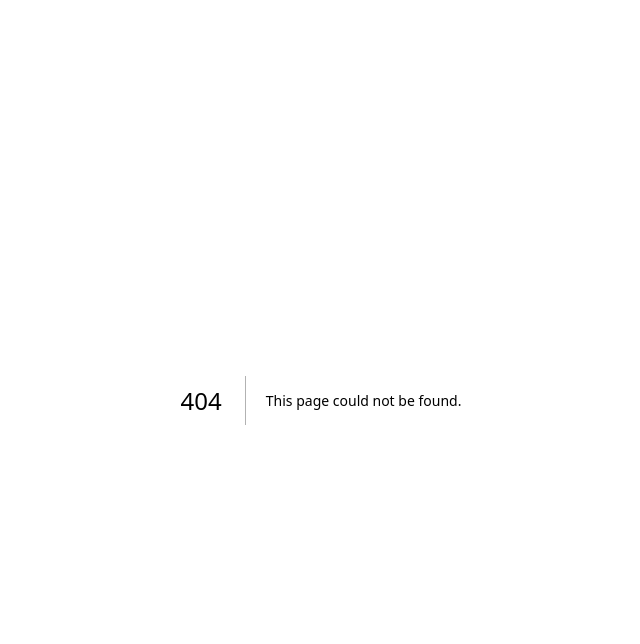
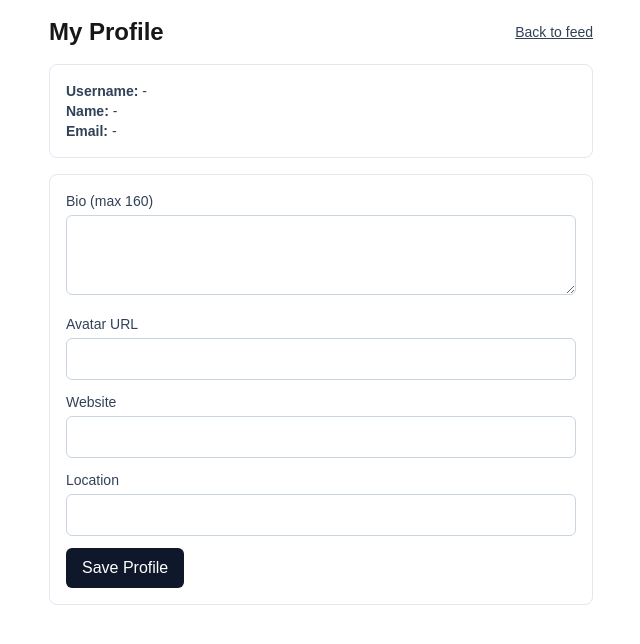
Before and after one commit to srinathk442/Social-Connect, a Next.js app: page /profile in a window 1280 px wide. Before the commit this address had no page. Shown: the top 644 px of the page, without its empty margins (319-959 px from the left). Built offline with nearby package versions, Linux system fonts and the light colour scheme; no server answers.

Commit message:
feat: add profile page with edit support

```diff
--- a/app/feed/page.tsx
+++ b/app/feed/page.tsx
@@ -106,6 +106,9 @@ export default function FeedPage() {
       <header className="mb-4 flex items-center justify-between">
         <h1 className="text-2xl font-bold">Feed</h1>
         <div className="flex items-center gap-3">
+          <Link href="/profile" className="text-sm text-slate-600 underline">
+            Profile
+          </Link>
           <Link href="/" className="text-sm text-slate-600 underline">
             Home
           </Link>
--- /dev/null
+++ b/app/profile/page.tsx
@@ -0,0 +1,144 @@
+"use client";
+
+import { FormEvent, useEffect, useState } from "react";
+import Link from "next/link";
+
+type Profile = {
+  id?: string;
+  username?: string;
+  first_name?: string;
+  last_name?: string;
+  email?: string;
+  bio?: string;
+  avatar_url?: string;
+  website?: string;
+  location?: string;
+};
+
+export default function ProfilePage() {
+  const [profile, setProfile] = useState<Profile>({});
+  const [loading, setLoading] = useState(false);
+  const [status, setStatus] = useState("");
+  const [error, setError] = useState("");
+
+  useEffect(() => {
+    async function loadMe() {
+      const response = await fetch("/api/users/me", { credentials: "include" });
+      const data = await response.json();
+
+      if (response.ok) {
+        setProfile(data.user || {});
+      }
+    }
+
+    void loadMe();
+  }, []);
+
+  async function handleSubmit(event: FormEvent<HTMLFormElement>) {
+    event.preventDefault();
+    setLoading(true);
+    setStatus("");
+    setError("");
+
+    const formData = new FormData(event.currentTarget);
+    const payload = {
+      bio: String(formData.get("bio") || ""),
+      avatar_url: String(formData.get("avatar_url") || ""),
+      website: String(formData.get("website") || ""),
+      location: String(formData.get("location") || ""),
+    };
+
+    const response = await fetch("/api/users/me", {
+      method: "PATCH",
+      headers: { "Content-Type": "application/json" },
+      body: JSON.stringify(payload),
+      credentials: "include",
+    });
+
+    const data = await response.json();
+    if (!response.ok) {
+      setError(data.error || "Unable to update profile");
+      setLoading(false);
+      return;
+    }
+
+    setProfile(data.user || {});
+    setStatus("Profile updated successfully.");
+    setLoading(false);
+  }
+
+  return (
+    <div className="mx-auto min-h-screen w-full max-w-xl p-4">
+      <header className="mb-4 flex items-center justify-between">
+        <h1 className="text-2xl font-bold">My Profile</h1>
+        <Link href="/feed" className="text-sm underline text-slate-700">
+          Back to feed
+        </Link>
+      </header>
+
+      <section className="mb-4 rounded-lg border border-slate-200 bg-white p-4 text-sm text-slate-700">
+        <p>
+          <span className="font-semibold">Username:</span> {profile.username || "-"}
+        </p>
+        <p>
+          <span className="font-semibold">Name:</span> {profile.first_name || "-"} {profile.last_name || ""}
+        </p>
+        <p>
+          <span className="font-semibold">Email:</span> {profile.email || "-"}
+        </p>
+      </section>
+
+      <form onSubmit={handleSubmit} className="rounded-lg border border-slate-200 bg-white p-4 space-y-3">
+        <label className="block">
+          <span className="mb-1 block text-sm text-slate-700">Bio (max 160)</span>
+          <textarea
+            name="bio"
+            maxLength={160}
+            defaultValue={profile.bio || ""}
+            className="min-h-20 w-full rounded-md border border-slate-300 p-2"
+          />
+        </label>
+
+        <label className="block">
+          <span className="mb-1 block text-sm text-slate-700">Avatar URL</span>
+          <input
+            name="avatar_url"
+            type="url"
+            defaultValue={profile.avatar_url || ""}
+            className="w-full rounded-md border border-slate-300 px-3 py-2"
+          />
+        </label>
+
+        <label className="block">
+          <span className="mb-1 block text-sm text-slate-700">Website</span>
+          <input
+            name="website"
+            type="url"
+            defaultValue={profile.website || ""}
+            className="w-full rounded-md border border-slate-300 px-3 py-2"
+          />
+        </label>
+
+        <label className="block">
+          <span className="mb-1 block text-sm text-slate-700">Location</span>
+          <input
+            name="location"
+            defaultValue={profile.location || ""}
+            className="w-full rounded-md border border-slate-300 px-3 py-2"
+          />
+        </label>
+
+        {status ? <p className="text-sm text-green-700">{status}</p> : null}
+        {error ? <p className="text-sm text-red-600">{error}</p> : null}
+
+        <button
+          type="submit"
+          disabled={loading}
+          className="rounded-md bg-slate-900 px-4 py-2 text-white disabled:opacity-60"
+        >
+          {loading ? "Saving..." : "Save Profile"}
+        </button>
+      </form>
+    </div>
+  );
+}
```
